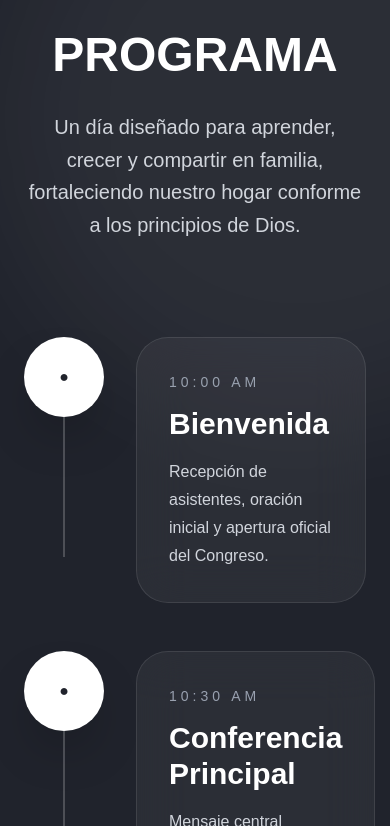
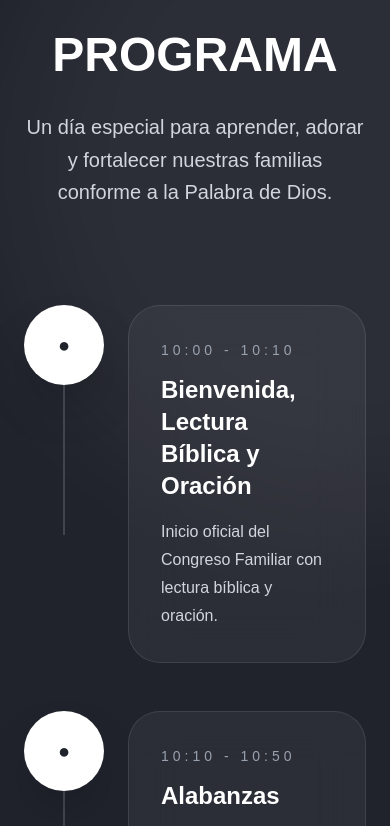
Before and after one commit to ulisesexe/congreso-familiar, a Next.js app: page / in a window 390 px wide. Shown: the part 7078-7904 px from the top of the page. Built offline with nearby package versions, Linux system fonts and the light colour scheme.

Commit message:
Mejoras responsive heo

```diff
--- a/app/page.tsx
+++ b/app/page.tsx
@@ -798,17 +798,17 @@ className="relative z-10 w-full max-w-7xl text-center"
 
 
 
-
 {/* PROGRAMA */}
 
 <section className="relative py-36 px-6 overflow-hidden bg-[#20232C] text-white">
 
 {/* Glow Fondo */}
 
-        <div className="absolute top-0 left-0 w-[600px] h-[600px] bg-white/5 rounded-full blur-3xl" />
-        <div className="absolute bottom-0 right-0 w-[500px] h-[500px] bg-white/5 rounded-full blur-3xl" />
+  <div className="absolute top-0 left-0 w-[700px] h-[700px] bg-white/5 rounded-full blur-3xl" />
+  <div className="absolute bottom-0 right-0 w-[600px] h-[600px] bg-white/5 rounded-full blur-3xl" />
 
   <div className="relative z-10 max-w-7xl mx-auto">
+
 
 {/* Encabezado */}
 <div className="text-center">
@@ -854,8 +854,8 @@ className="relative z-10 w-full max-w-7xl text-center"
       leading-relaxed
     "
   >
-              Un día diseñado para aprender, crecer y compartir en familia,
-              fortaleciendo nuestro hogar conforme a los principios de Dios.
+    Un día especial para aprender, adorar y fortalecer
+    nuestras familias conforme a la Palabra de Dios.
   </p>
 
 </div>
@@ -865,57 +865,81 @@ className="relative z-10 w-full max-w-7xl text-center"
 
   {[
     {
-                time: "10:00 AM",
-                title: "Bienvenida",
+      time: "10:00 - 10:10",
+      title: "Bienvenida, Lectura Bíblica y Oración",
       description:
-                  "Recepción de asistentes, oración inicial y apertura oficial del Congreso."
+        "Inicio oficial del Congreso Familiar con lectura bíblica y oración."
     },
     {
-                time: "10:30 AM",
-                title: "Conferencia Principal",
+      time: "10:10 - 10:50",
+      title: "Alabanzas",
       description:
-                  "Mensaje central enfocado en el fortalecimiento del hogar cristiano."
+        "Tiempo especial de adoración dirigido por el grupo de alabanza."
     },
     {
-                time: "12:00 PM",
-                title: "Talleres y Enseñanzas",
+      time: "10:50 - 12:00",
+      title: "1ª Conferencia General",
       description:
-                  "Sesiones enfocadas en matrimonio, crianza, liderazgo y vida espiritual."
+        "Tema: 'Pero yo y mi casa serviremos a Jehová'."
     },
     {
-                time: "02:00 PM",
-                title: "Convivencia Familiar",
+      time: "12:00 - 12:30",
+      title: "Alabanzas",
       description:
-                  "Espacio para compartir, fortalecer lazos y convivir entre familias."
+        "Momento de adoración y gratitud a Dios."
+    },
+    {
+      time: "12:30 - 12:50",
+      title: "Oración por las Familias",
+      description:
+        "Intercesión especial por matrimonios, hijos y hogares."
+    },
+    {
+      time: "12:50 - 1:50",
+      title: "Talleres Especializados",
+      description:
+        "Sesiones simultáneas para diferentes grupos de la congregación."
+    },
+    {
+      time: "1:50 - 2:50",
+      title: "2ª Conferencia General",
+      description:
+        "Enseñanza enfocada en fortalecer los principios cristianos en el hogar."
+    },
+    {
+      time: "Clausura",
+      title: "Oración por las Ofrendas",
+      description:
+        "Momento final de agradecimiento y cierre del Congreso."
     }
-            ].map((item, index) => (
+  ].map((item, index, array) => (
 
     <div
       key={index}
       className="
         relative
         flex
-        gap-8
+        gap-6
         mb-12
         group
       "
     >
 
-                {/* Línea */}
-                {index !== 3 && (
+      {index !== array.length - 1 && (
+
         <div
           className="
             absolute
             left-[39px]
             top-20
             w-[2px]
-            h-[140px]
-            bg-white/20
+            h-[150px]
+            bg-white/15
           "
         />
+
       )}
 
-                {/* Hora */}
       <div
         className="
           flex-shrink-0
@@ -927,28 +951,26 @@ className="relative z-10 w-full max-w-7xl text-center"
           flex
           items-center
           justify-center
-          font-bold
+          text-xl
           shadow-2xl
           group-hover:scale-110
-          transition
+          transition-all
         "
       >
         ●
       </div>
 
-                {/* Card */}
       <div
         className="
           flex-1
           bg-white/5
-          backdrop-blur-xl
           border
           border-white/10
+          backdrop-blur-xl
           rounded-[32px]
           p-8
           hover:bg-white/10
           transition-all
-          duration-500
         "
       >
 
@@ -966,7 +988,8 @@ className="relative z-10 w-full max-w-7xl text-center"
         <h3
           className="
             mt-3
-            text-3xl
+            text-2xl
+            md:text-3xl
             font-bold
           "
         >
@@ -991,7 +1014,69 @@ className="relative z-10 w-full max-w-7xl text-center"
 
 </div>
 
-          {/* Card Inferior */}
+{/* Talleres */}
+<div className="mt-24">
+
+  <div className="text-center mb-10">
+
+    <p
+      className="
+        uppercase
+        tracking-[5px]
+        text-gray-400
+      "
+    >
+      Talleres Simultáneos
+    </p>
+
+  </div>
+
+  <div
+    className="
+      max-w-6xl
+      mx-auto
+      grid
+      grid-cols-2
+      md:grid-cols-4
+      gap-5
+    "
+  >
+
+    {[
+      "👨 Varones",
+      "👩 Femenil",
+      "🧑 Juvenil",
+      "🧒 Infantil"
+    ].map((taller) => (
+
+      <div
+        key={taller}
+        className="
+          bg-white/5
+          border
+          border-white/10
+          backdrop-blur-xl
+          rounded-[28px]
+          p-8
+          text-center
+          hover:bg-white/10
+          transition-all
+        "
+      >
+
+        <h3 className="text-2xl font-semibold">
+          {taller}
+        </h3>
+
+      </div>
+
+    ))}
+
+  </div>
+
+</div>
+
+{/* Cierre */}
 <div className="mt-24">
 
   <div
@@ -1018,7 +1103,7 @@ className="relative z-10 w-full max-w-7xl text-center"
         text-gray-400
       "
     >
-                Congreso Familiar 2026
+      Tema del Congreso
     </p>
 
     <h3
@@ -1030,13 +1115,18 @@ className="relative z-10 w-full max-w-7xl text-center"
         leading-tight
       "
     >
-                Una experiencia diseñada para fortalecer
-                matrimonios, padres, hijos y familias completas.
+      “Pero yo y mi casa
+      serviremos a Jehová”
     </h3>
 
-            </div>
-
-          </div>
+    <p className="mt-6 text-gray-300 text-lg">
+      Josué 24:15
+    </p>
+
+  </div>
+
+</div>
+
 
   </div>
 
```
Lines whose indentation alone changed are shown as unchanged.
